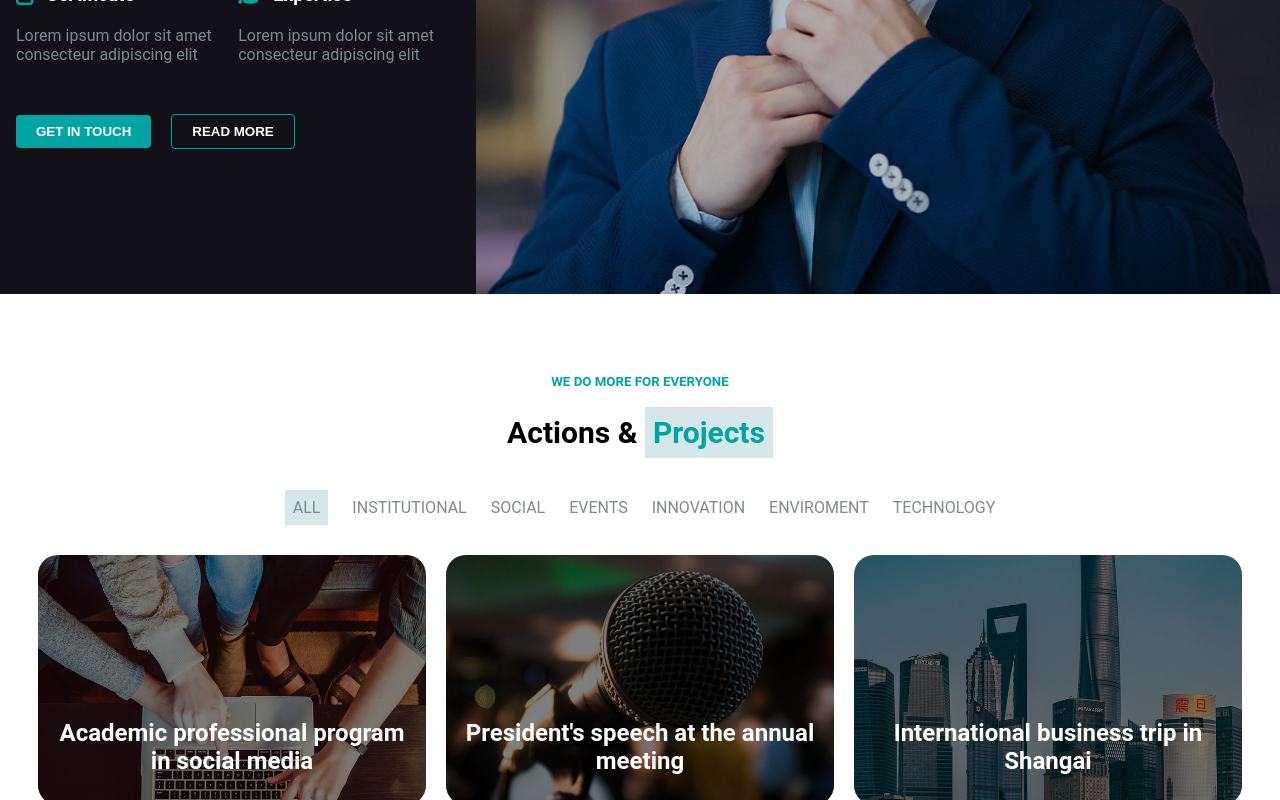
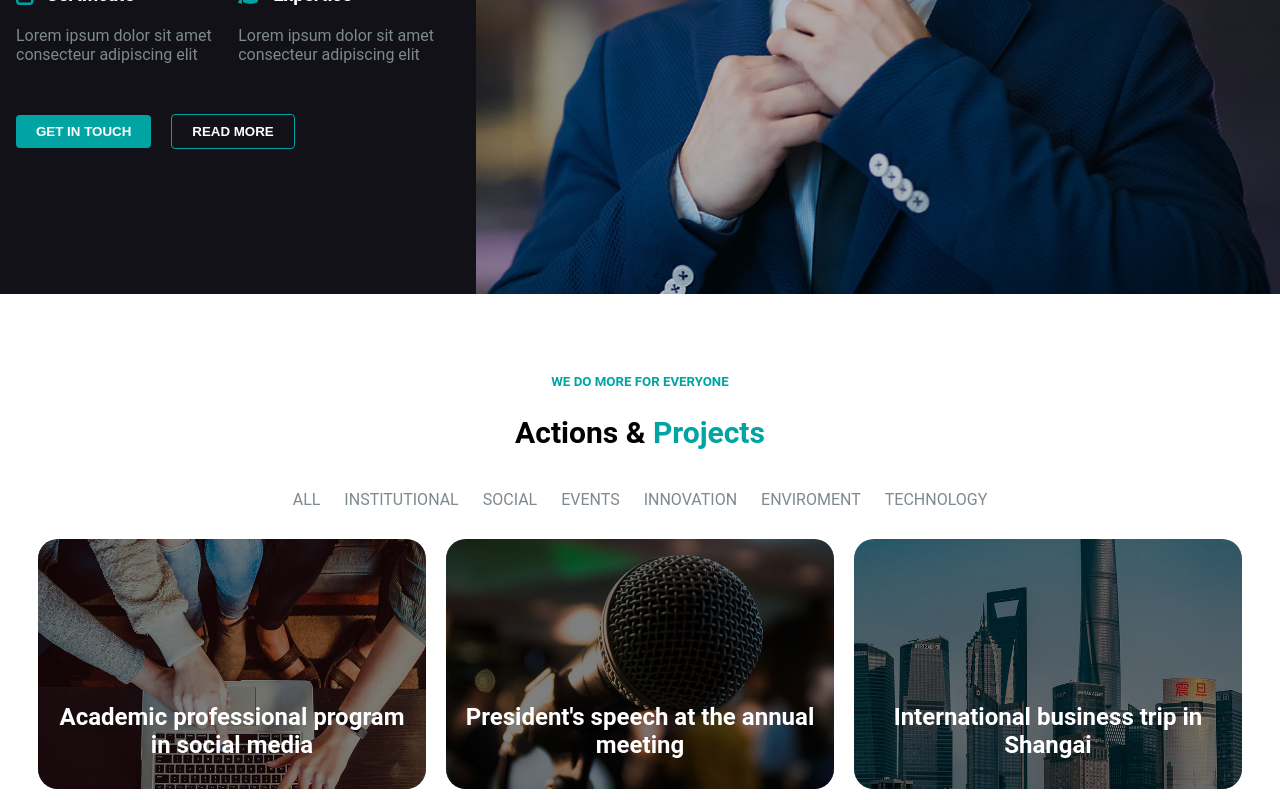
Before and after one commit to Anse98/proj-html-vuejs, a Vue app: page / in a window 1280 px wide. Shown: the part 2000-2800 px from the top of the page. Built offline with nearby package versions, Linux system fonts and the light colour scheme.

Commit message:
Stampato tramite props voci nella PageActions

```diff
--- a/src/components/Actions.vue
+++ b/src/components/Actions.vue
@@ -1,5 +1,25 @@
 <script>
+export default {
+  data() {
+    return {
+      clicked: false,
+    }
+  },
 
+  props: {
+    item: {
+      type: Array,
+      required: true,
+    }
+  },
+
+  methods: {
+    showActive() {
+      this.clicked = true
+    }
+  }
+
+}
 </script>
 
 <template>
@@ -23,13 +43,9 @@
 
       <nav>
         <ul>
-          <li class="bg-azure"><a href="">ALL</a></li>
-          <li><a href="#">INSTITUTIONAL</a></li>
-          <li><a href="#">SOCIAL</a></li>
-          <li><a href="#">EVENTS</a></li>
-          <li><a href="#">INNOVATION</a></li>
-          <li><a href="#">ENVIROMENT</a></li>
-          <li><a href="#">TECHNOLOGY</a></li>
+          <li v-for="(listItem, index) in item" :key="index">
+            {{ listItem }}
+          </li>
         </ul>
       </nav>
 
@@ -110,6 +126,7 @@
 
         li {
           color: #7F8990;
+          cursor: pointer;
         }
       }
     }
--- a/src/components/PageHero.vue
+++ b/src/components/PageHero.vue
@@ -7,7 +7,7 @@ export default {
   },
 
   props: {
-    items: {
+    item: {
       type: Array,
       required: true,
     }
@@ -28,7 +28,7 @@ export default {
           </div>
 
           <ul>
-            <li v-for="listItem in items"><a href="#">{{ listItem }}</a></li>
+            <li v-for="listItem in item"><a href="#">{{ listItem }}</a></li>
             <li><button>GET IN TOUCH</button></li>
           </ul>
         </div>
--- a/src/components/PageMain.vue
+++ b/src/components/PageMain.vue
@@ -9,7 +9,9 @@ import ContactUs from './ContactUs.vue';
 export default {
   data() {
     return {
-      navItemList: ['HOME', 'SERVICES', 'ABOUT', 'PROJECTS', 'RESULTS'],
+      navHeroPage: ['HOME', 'SERVICES', 'ABOUT', 'PROJECTS', 'RESULTS'],
+
+      navActionPage: ['ALL', 'INSTITUTIONAL', 'SOCIAL', 'EVENTS', 'INNOVATION', 'ENVIROMENT', 'TECHNOLOGY'],
     }
   },
   components: {
@@ -27,10 +29,10 @@ export default {
 <template>
   <main>
     <div class="main-content">
-      <Hero :items="navItemList" />
+      <Hero :item="navHeroPage" />
       <BusinessArea />
       <PageNetwork />
-      <Actions />
+      <Actions :item="navActionPage" />
       <Results />
       <ContactUs />
     </div>
--- a/src/styles/general.scss
+++ b/src/styles/general.scss
@@ -42,7 +42,7 @@ button {
   border-radius: 4px;
 }
 
-.bg-azure {
+.bgAzure {
   color: currentColor;
   background-color: #D5E7E8;
   padding: 8px;
```
